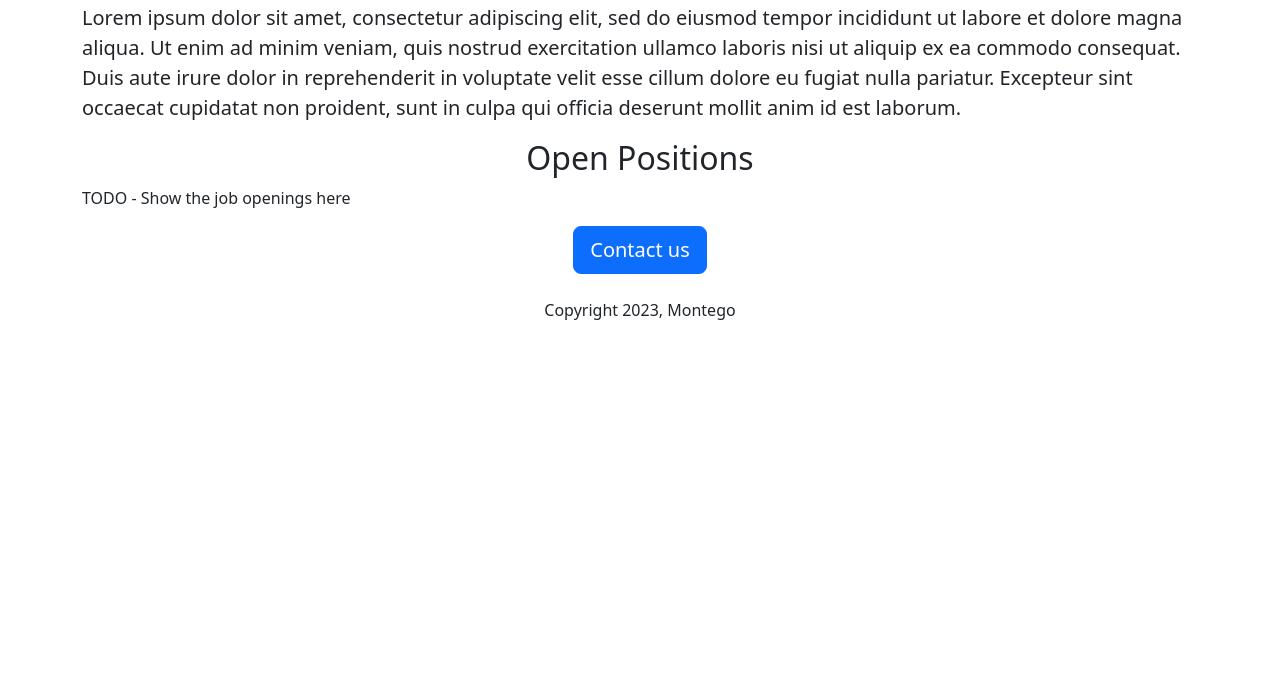
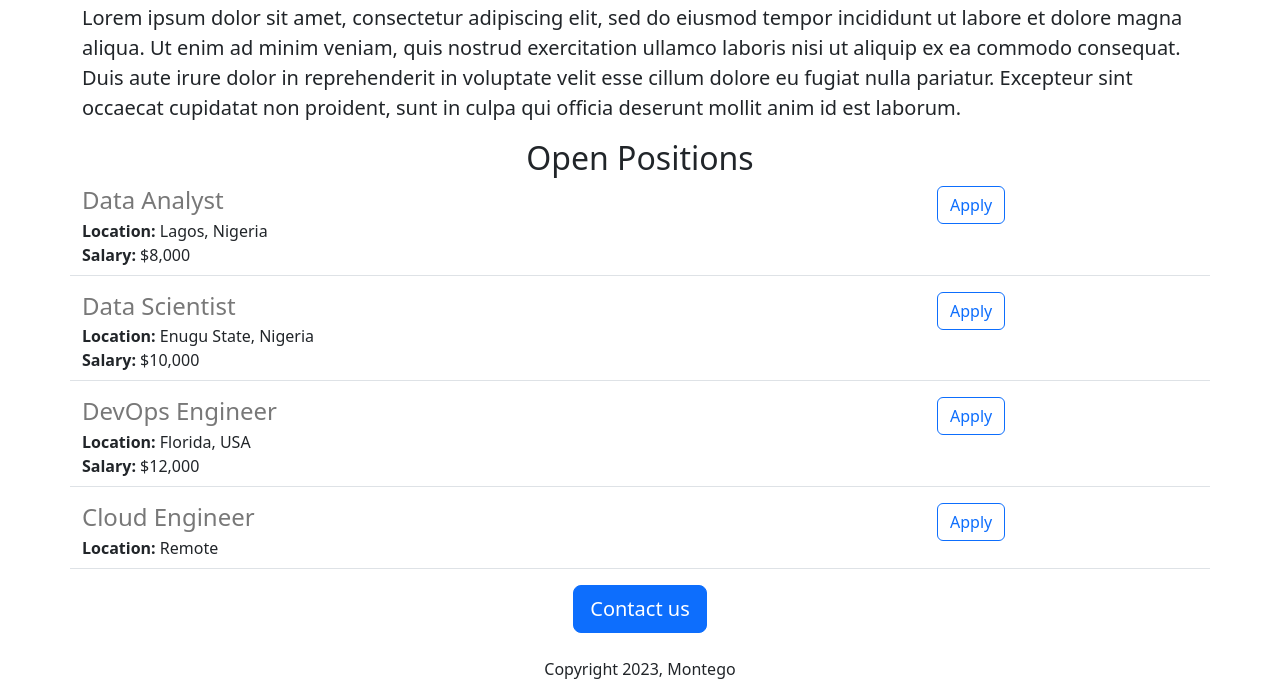
Before and after one commit to Montego-arch/montego-career-website, a Flask app: page / in a window 1280 px wide. Shown: the part 459-1156 px from the top of the page. Before the commit the page ends 779 px from the top, so only its background shows below. Run offline with Flask 3, Linux system fonts and the light colour scheme.

Commit message:
added dynamic data

```diff
--- a/app.py
+++ b/app.py
@@ -1,10 +1,40 @@
-from flask import Flask, render_template
+from flask import Flask, render_template, jsonify
 
 app = Flask(__name__)
+JOBS = [
+  {
+    'id':1,
+    'title':'Data Analyst',
+    'location': 'Lagos, Nigeria',
+    'salary': '$8,000'
+  },
+    {
+    'id':2,
+    'title':'Data Scientist',
+    'location': 'Enugu State, Nigeria',
+    'salary': '$10,000'
+  },
+    {
+    'id':3,
+    'title':'DevOps Engineer',
+    'location': 'Florida, USA',
+    'salary': '$12,000'
+  },
+    {
+    'id':4,
+    'title':'Cloud Engineer',
+    'location': 'Remote',
+
+  }
+]
 
 @app.route("/")
 def hello_world():
-  return render_template('home.html')
-
+  return render_template('home.html',
+                        jobs=JOBS,
+                        company_name='Montego')
+@app.route("/api/jobs")
+def list_jobs():
+  return jsonify(JOBS)
 if __name__ == "__main__":
   app.run(host = '0.0.0.0', debug=True)
--- a/templates/home.html
+++ b/templates/home.html
@@ -16,15 +16,19 @@
   </head>
   <body>
     <div class="container">
-   <h1 class="text-center" mt-2 mb-4>Montego Careers</h1>
+   <h1 class="text-center" mt-2 mb-4>{{company_name}} Careers</h1>
     <img class="img-fluid" id="hunter" src="https://montego-career-website.montego-arch.repl.co/static/hunter.jpeg" >
     <h2 class="text-center" mt-2 mb-4>About Montego</h2>
     <p class="lead">Lorem ipsum dolor sit amet, consectetur adipiscing elit, sed do eiusmod tempor incididunt ut labore et dolore magna aliqua. Ut enim ad minim veniam, quis nostrud exercitation ullamco laboris nisi ut aliquip ex ea commodo consequat. Duis aute irure dolor in reprehenderit in voluptate velit esse cillum dolore eu fugiat nulla pariatur. Excepteur sint occaecat cupidatat non proident, sunt in culpa qui officia deserunt mollit anim id est laborum.</p>
-    <h2 class="text-center" mt-2 mb-4>Open Positions</h2>
-    <p>TODO - Show the job openings here</p>
-      <div class="text-center">
-    <button class="btn btn-primary btn-lg">Contact us</button>
-        <p class="mt-4">Copyright 2023, Montego</p>
+      <h2 class="text-center" mt-2 mb-4>Open Positions</h2>
+        <div>
+        {% for job in jobs %}
+          {% include 'jobitem.html' %}
+        {% endfor %}
+      </div>
+        <div class="text-center">
+      <button class="btn btn-primary btn-lg">Contact us</button>
+          <p class="mt-4">Copyright 2023, Montego</p>
       </div>
       </div>
   </body>
--- /dev/null
+++ b/templates/jobitem.html
@@ -0,0 +1,20 @@
+<div class="border-bottom row" style="margin-bottom:16px;padding-bottom:8px;">
+  <div class="col-9">
+    <h4
+      style="color: rgb(120, 120,120); margin-bottom:4px;">
+       {{job['title']}}
+    </h4>
+    <div>
+      <b>Location:</b> {{job['location']}}
+    </div>
+    {% if 'salary' in job %}
+    <div>
+      <b>Salary:</b> {{job['salary']}}
+  </div>
+  {% endif %}
+</div>
+<div class="col-3">
+    <button type="button" class="btn btn-outline-primary">Apply</button>
+  </div>
+
+</div>
```
